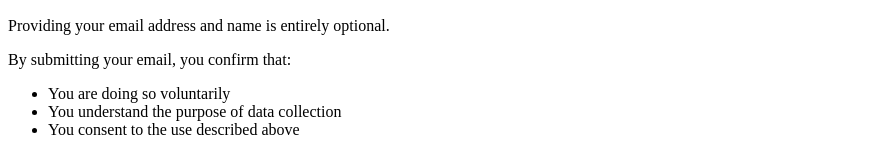
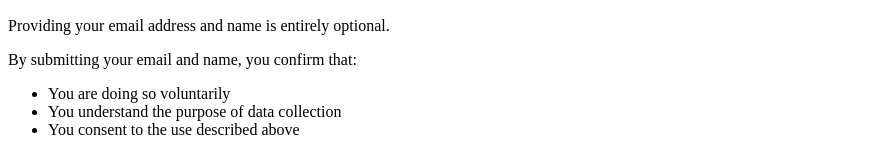
Before and after one commit to Ranjodhsandhu/ranjodhSinghProjectTwo, a website: page policy.html in a window 1280 px wide. Shown: the part 765-906 px from the top of the page, without its empty margins (0-884 px from the left). Drawn offline with Linux system fonts and the light colour scheme.

Commit message:
update policy name

```diff
--- a/policy.html
+++ b/policy.html
@@ -54,7 +54,7 @@
 
   <h2>5. Voluntary Consent</h2>
   <p>Providing your email address and name is entirely optional.</p>
-  <p>By submitting your email, you confirm that:</p>
+  <p>By submitting your email and name, you confirm that:</p>
   <ul>
     <li>You are doing so voluntarily</li>
     <li>You understand the purpose of data collection</li>
```
